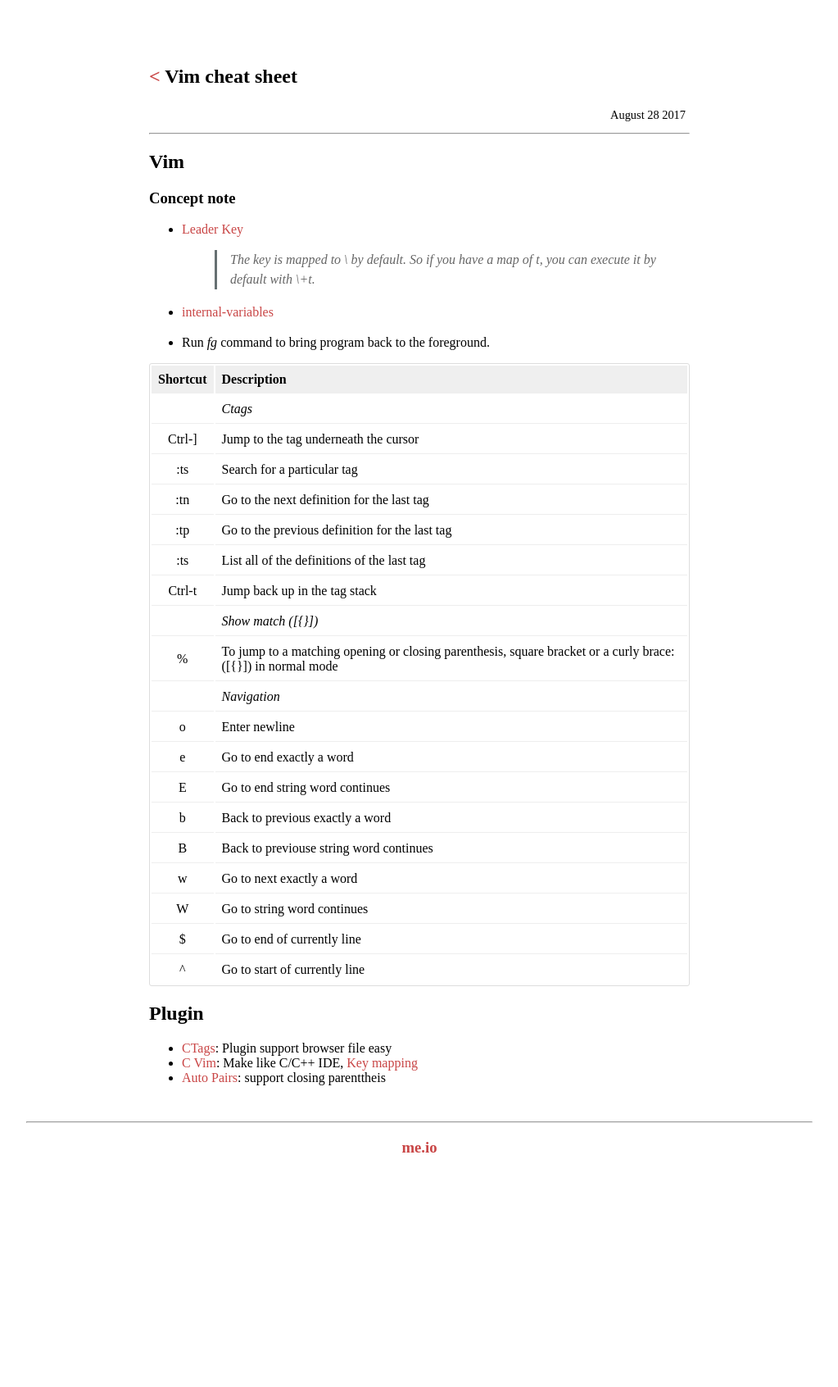
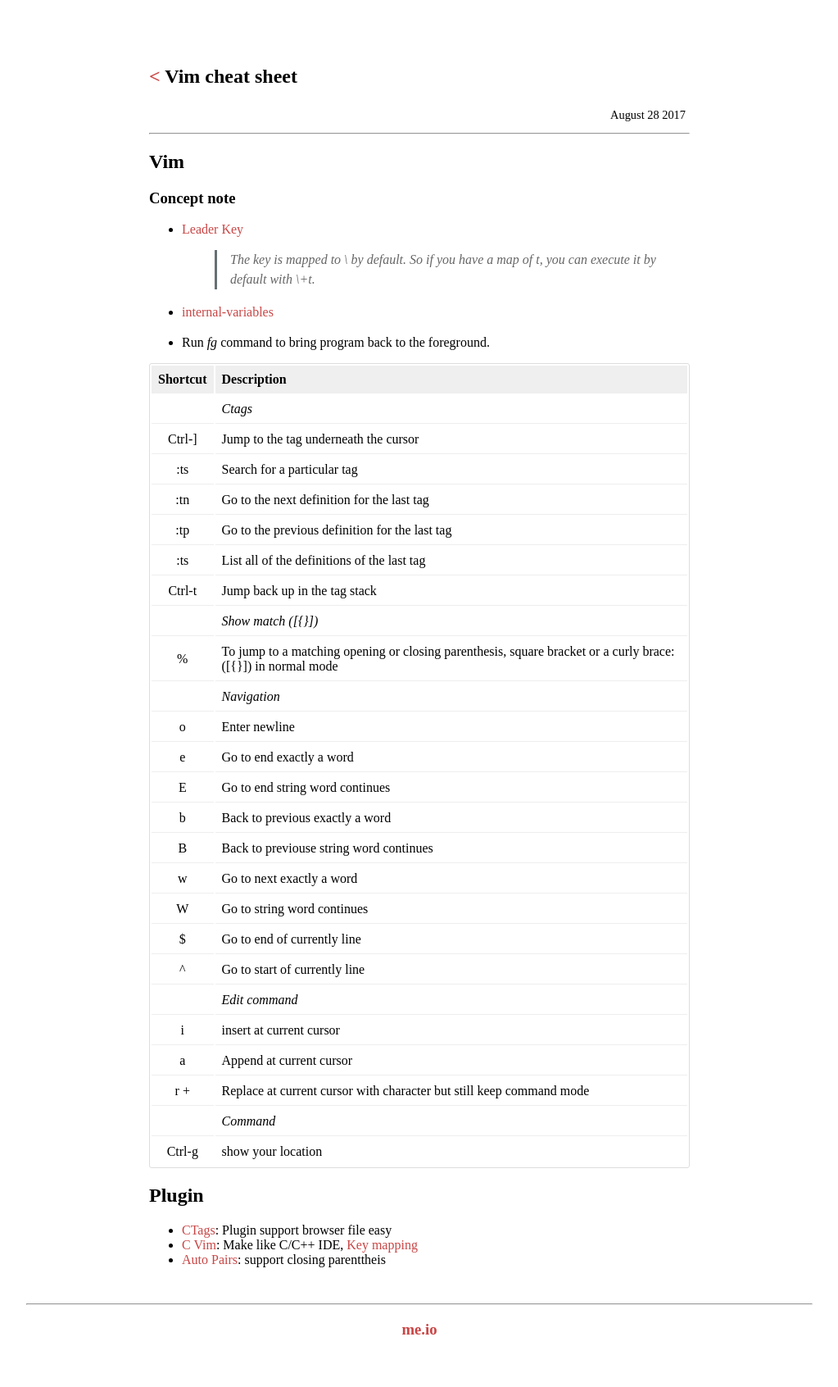
Before and after one commit to congdv/congdv.github.io, a Jekyll site: the page built from _posts/2017-08-28-vim-cheat-sheet.md, in a window 1280 px wide. Shown: the whole page at 82% size, without its empty margins (128-1151 px from the left). Built offline with Jekyll 4.4.1, drawn with Linux system fonts in a browser that asks for light colours; before the commit the page ends 1470 px from its top, so only the background shows below that.

Commit message:
Update 2017-08-28-vim-cheat-sheet.md

```diff
--- a/_posts/2017-08-28-vim-cheat-sheet.md
+++ b/_posts/2017-08-28-vim-cheat-sheet.md
@@ -37,6 +37,12 @@
 |W| Go to string word continues|
 |$| Go to end of currently line|
 |^| Go to start of currently line|
+|| *Edit command*|
+|i| insert at current cursor|
+|a| Append at current cursor|
+|r + <char>| Replace at current cursor with character but still keep command mode|
+||*Command*|
+|Ctrl-g|show your location|
 
 ## Plugin
 - [CTags](https://andrew.stwrt.ca/posts/vim-ctags/): Plugin support browser file easy
```
